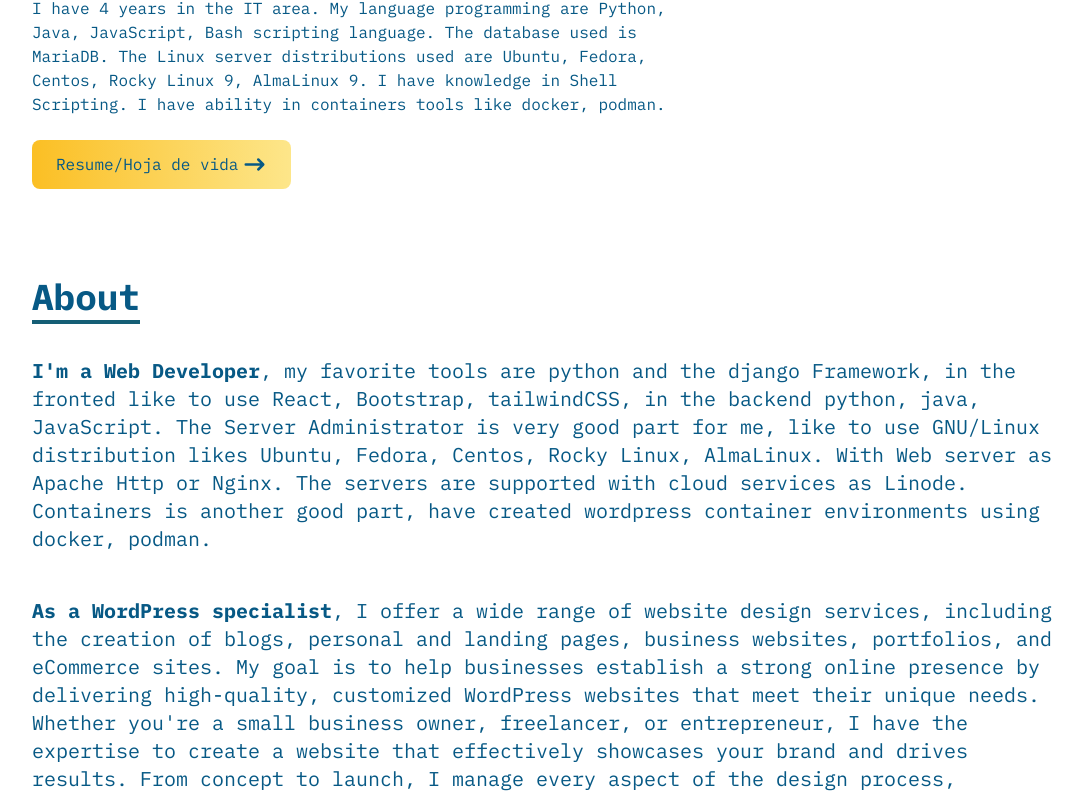
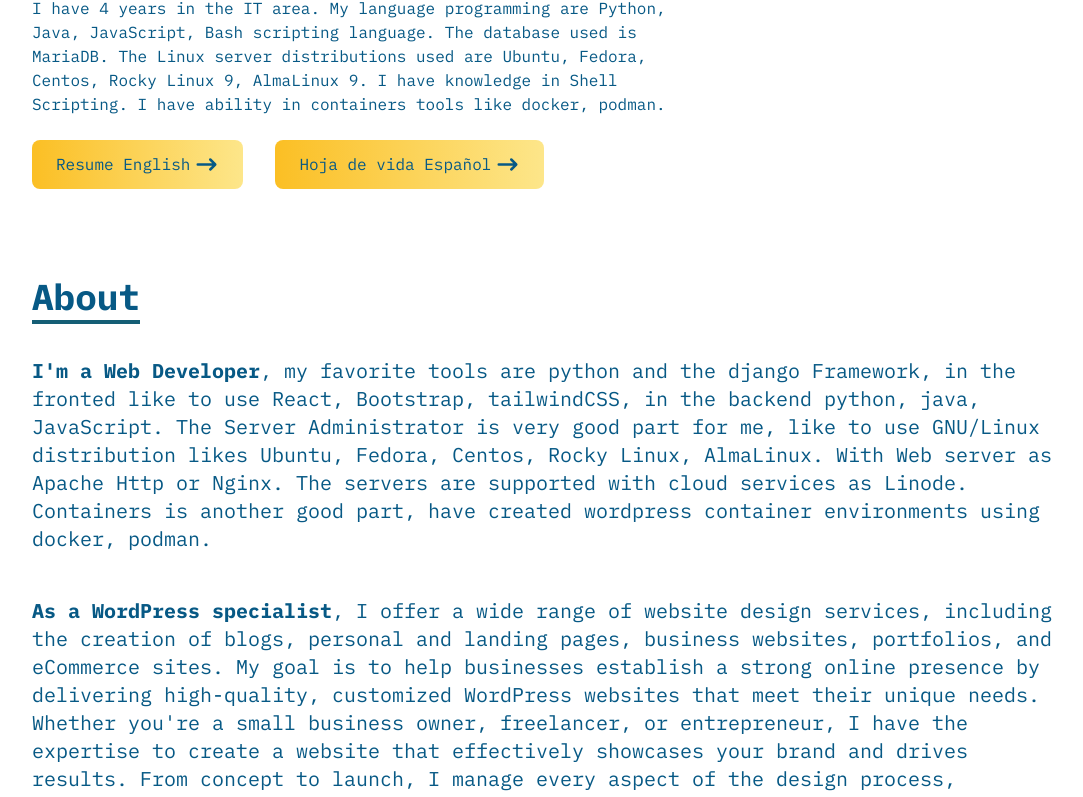
Before and after one commit to christianbueno1/portfolio2, a React (Vite) app: page / in a window 1280 px wide. Shown: the part 895-1692 px from the top of the page, without its empty margins (96-1179 px from the left). Built offline with nearby package versions, Linux system fonts and the light colour scheme; a web font is replaced by a local one.

Commit message:
add new resume in spanish

```diff
--- a/src/components/About.jsx
+++ b/src/components/About.jsx
@@ -16,6 +16,7 @@ const About = () => {
             <p className='text-xl mt-5'>
               <strong>As a WordPress specialist</strong>, I offer a wide range of website design services, including the creation of blogs, personal and landing pages, business websites, portfolios, and eCommerce sites. My goal is to help businesses establish a strong online presence by delivering high-quality, customized WordPress websites that meet their unique needs. Whether you're a small business owner, freelancer, or entrepreneur, I have the expertise to create a website that effectively showcases your brand and drives results. From concept to launch, I manage every aspect of the design process, ensuring that your website is delivered on time and within budget. Get in touch with me today to take your online presence to the next level with a custom WordPress website.
             </p>
+            <p className='mt-5'>+593 99 028 8710<br/>Guayaquil, Guayas, Ecuador</p>
         </div>
     </div>
   )
--- a/src/components/Home.jsx
+++ b/src/components/Home.jsx
@@ -41,8 +41,16 @@ const Home = () => {
           </p>
           <div>
             <button className='group px-6 py-3 my-2  bg-gradient-to-r from-amber-400 to-amber-200 rounded-lg' >
-              <a href='/resume.pdf' download target='_blank' className='flex items-center' rel='noreferrer'>
-                Resume/Hoja de vida
+              <a href='Rezume_christian_bueno_english.pdf' download target='_blank' className='flex items-center' rel='noreferrer'>
+                Resume English
+                <span className='group-hover:rotate-90 duration-300'>
+                  <HiArrowNarrowRight size='25' className='ml-1'></HiArrowNarrowRight>
+                </span>
+              </a>
+            </button>
+            <button className='group px-6 py-3 my-2  bg-gradient-to-r from-amber-400 to-amber-200 rounded-lg sm:ml-8' >
+              <a href='Rezume_christian_bueno_es.pdf' download target='_blank' className='flex items-center' rel='noreferrer'>
+                Hoja de vida Español
                 <span className='group-hover:rotate-90 duration-300'>
                   <HiArrowNarrowRight size='25' className='ml-1'></HiArrowNarrowRight>
                 </span>
--- a/src/components/SocialLinks.jsx
+++ b/src/components/SocialLinks.jsx
@@ -40,7 +40,7 @@ const SocialLinks = () => {
                 Resume <BsFillPersonLinesFill size={30}></BsFillPersonLinesFill>
                 </>
             ),
-            href: '/resume.pdf',
+            href: 'Rezume_christian_bueno_english.pdf',
             style: 'rounded-br-lg',
             download: true
         },
```
Also changed, not shown: 1 other file (tests, documents, lock files or other folders).
